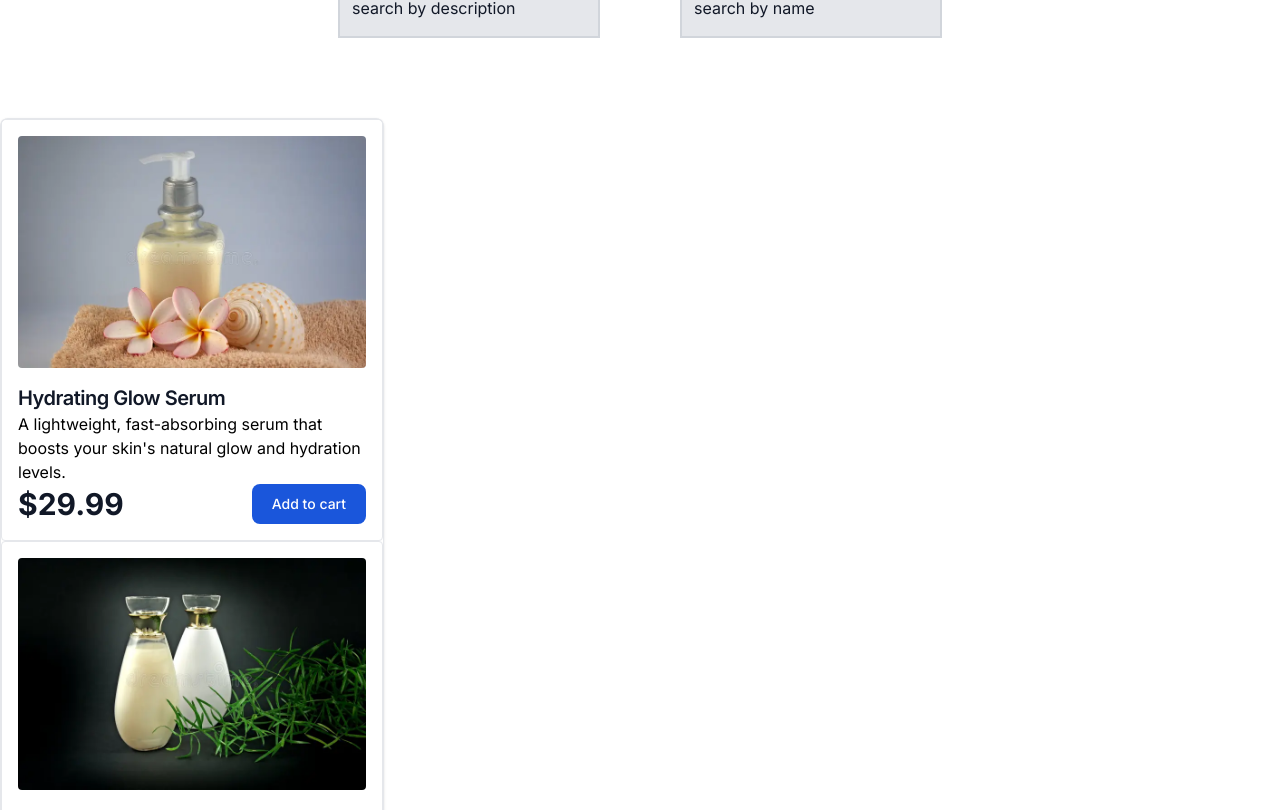
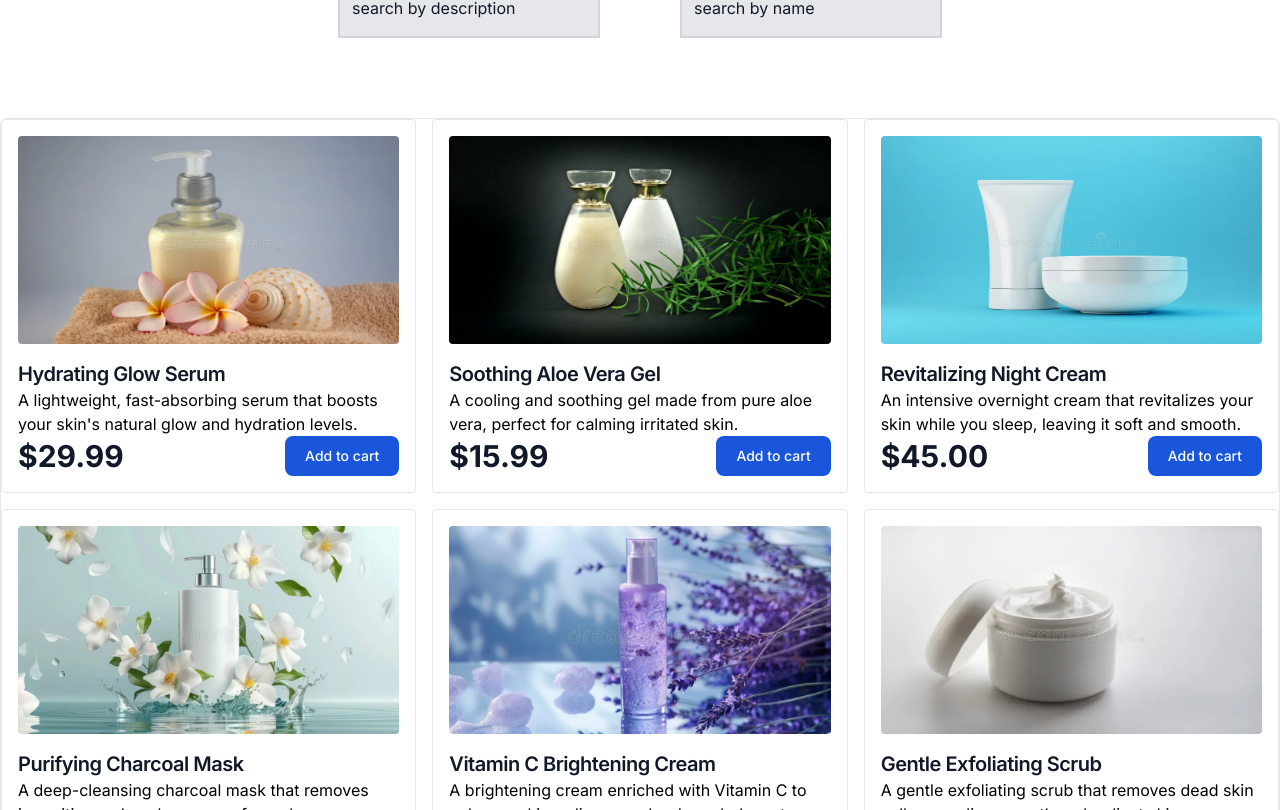
Before and after one commit to patrickiyiakimo/shopverse, a Next.js app: page / in a window 1280 px wide. Shown: the part 1090-1900 px from the top of the page. Built offline with nearby package versions, Linux system fonts and the light colour scheme.

Commit message:
added grid to the product listing

```diff
--- a/components/BestSellingProducts.tsx
+++ b/components/BestSellingProducts.tsx
@@ -54,13 +54,13 @@ const BestSellingProducts: React.FC = () => {
             className="border-2 border-gray-300 bg-gray-200 py-4 placeholder:text-gray-900"
           />
         </section>
-        <div className="w-full max-w-sm rounded-lg border border-gray-200 bg-white shadow dark:border-gray-700 dark:bg-gray-800">
+        <div className="grid w-full grid-cols-1 gap-4 rounded-lg border border-gray-200 bg-white shadow dark:border-gray-700 dark:bg-gray-800 md:grid-cols-2 lg:grid-cols-3">
           {products.map((product) => (
             <div key={product.id} className="rounded border p-4">
               <img
                 src={product.image}
                 alt={product.name}
-                className="mb-4 h-auto w-full rounded"
+                className="mb-4 h-auto w-full rounded max-h-52"
               />
               <a href="#">
                 <h5 className="text-xl font-semibold tracking-tight text-gray-900 dark:text-white">
```
